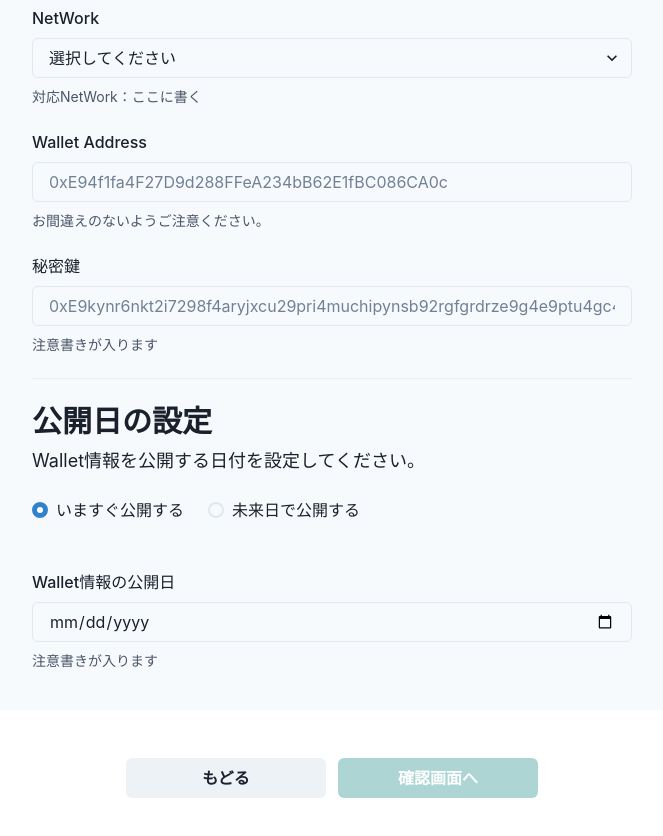
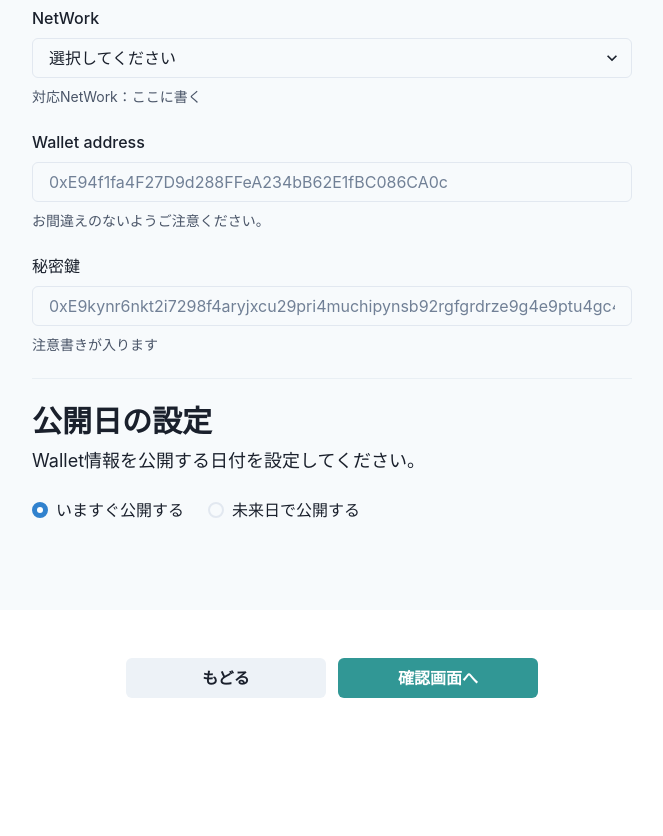
Before and after one commit to Youichi-Higa/wallet-gift, a React (Create React App) app: page /form in a window 1280 px wide. Shown: the part 260-1096 px from the top of the page, without its empty margins (308-971 px from the left). After the commit the page ends 998 px from the top, so only its background shows below. Built offline with nearby package versions, Linux system fonts and the light colour scheme.

Commit message:
React Hook Formでのデータ取得、バリデーション

```diff
--- a/package.json
+++ b/package.json
@@ -16,6 +16,7 @@
     "framer-motion": "^6.5.1",
     "react": "^18.2.0",
     "react-dom": "^18.2.0",
+    "react-hook-form": "^7.38.0",
     "react-icons": "^3.11.0",
     "react-router-dom": "^6.4.2",
     "react-scripts": "5.0.1",
--- a/src/App.tsx
+++ b/src/App.tsx
@@ -1,15 +1,15 @@
 import { BrowserRouter, Routes, Route } from 'react-router-dom';
 import { ChakraProvider, theme } from '@chakra-ui/react';
 import { Choice, Form, Top } from 'src/components/pages';
-import { path } from './const';
+import { paths } from './const';
 
 export const App = () => (
   <ChakraProvider theme={theme}>
     <BrowserRouter>
       <Routes>
-        <Route path={path.top} element={<Top />} />
-        <Route path={path.form} element={<Form />} />
-        <Route path={path.choice} element={<Choice />} />
+        <Route path={paths.top} element={<Top />} />
+        <Route path={paths.form} element={<Form />} />
+        <Route path={paths.choice} element={<Choice />} />
       </Routes>
     </BrowserRouter>
   </ChakraProvider>
--- a/src/components/buttons/GiveButton.tsx
+++ b/src/components/buttons/GiveButton.tsx
@@ -1,6 +1,6 @@
 import { Button } from '@chakra-ui/react';
 import { useNavigate } from 'react-router-dom';
-import { path } from 'src/const';
+import { paths } from 'src/const';
 
 type Props = {
   buttonText: string;
@@ -10,7 +10,7 @@ export const GiveButton = (props: Props) => {
   const { buttonText } = props;
 
   const navigate = useNavigate();
-  const goToForm = () => navigate(path.form);
+  const goToForm = () => navigate(paths.form);
 
   return (
     <Button
--- a/src/components/buttons/NextButton.tsx
+++ b/src/components/buttons/NextButton.tsx
@@ -2,14 +2,19 @@ import { Button } from '@chakra-ui/react';
 
 type Props = {
   buttonText: string;
-  onClick: () => void;
+  onClick?: () => void;
 };
 
 export const NextButton = (props: Props) => {
   const { buttonText, onClick } = props;
 
   return (
-    <Button colorScheme="teal" sx={{ width: '100%' }} onClick={onClick} isDisabled={true}>
+    <Button
+      type="submit"
+      colorScheme="teal"
+      sx={{ width: '100%' }}
+      onClick={onClick}
+    >
       {buttonText}
     </Button>
   );
--- a/src/components/buttons/PickUpButton.tsx
+++ b/src/components/buttons/PickUpButton.tsx
@@ -1,6 +1,6 @@
 import { Button } from '@chakra-ui/react';
 import { useNavigate } from 'react-router-dom';
-import { path } from 'src/const';
+import { paths } from 'src/const';
 
 type Props = {
   buttonText: string;
@@ -10,7 +10,7 @@ export const PickUpButton = (props: Props) => {
   const { buttonText } = props;
 
   const navigate = useNavigate();
-  const goToChoice = () => navigate(path.choice);
+  const goToChoice = () => navigate(paths.choice);
 
   return (
     <Button
--- a/src/components/pages/Form.tsx
+++ b/src/components/pages/Form.tsx
@@ -13,15 +13,52 @@ import {
   Select,
   Text,
 } from '@chakra-ui/react';
+import { useForm } from 'react-hook-form';
 import { BackButton, NextButton } from 'src/components/buttons';
 
+type FormValues = {
+  network: string;
+  walletAddress: string;
+  secretKey: string;
+  publicDate: string;
+  publicType: string;
+};
+
 export const Form = () => {
+  const {
+    handleSubmit,
+    register,
+    watch,
+    formState: { errors },
+  } = useForm<FormValues>();
+
+  // ネットワークの選択肢
+  const networks = [
+    'イーサリアム　メインネット',
+    'ゴレリ　テストネットワーク',
+    'セポリア　テストネットワーク',
+  ];
+
+  // 「未来日で公開する」が選択されているか(boolean)
+  const isFuture = watch('publicType') === 'future';
+
+  // 未来日が選択されているか(boolean)
+  const isFutureDate = (date: string) => new Date(date) > new Date();
+
+  // ボタン押下時の処理
+  const onSubmit = (values: FormValues) => {
+    console.log(values);
+  };
+
   return (
     <Box w="700px" mx="auto" py={10}>
+      {/* タイトル */}
       <Heading as="h1" size="xl" mb={12} noOfLines={1} textAlign="center">
         Walletをあげる
       </Heading>
 
+      <form onSubmit={handleSubmit(onSubmit)}>
+        {/* グレーのフォーム入力エリア */}
         <Box bg="gray.50" mb={12} borderRadius={10}>
           <Box py="40px" px="50px">
             <Heading as="h2" size="lg" mb={2} noOfLines={1}>
@@ -31,29 +68,54 @@ export const Form = () => {
               ご自身のWalletの情報をご入力ください
             </Text>
 
-          <FormControl mb={6}>
-            <FormLabel>NetWork</FormLabel>
-            <Select placeholder="選択してください">
-              <option value="1">イーサリアム　メインネット</option>
-              <option value="2">ゴレリ　テストネットワーク</option>
-              <option value="3">セポリア　テストネットワーク</option>
+            {/* ネットワーク入力欄 */}
+            <FormControl mb={6} isInvalid={typeof errors?.network?.message === 'string'}>
+              <FormLabel htmlFor="network">NetWork</FormLabel>
+              <Select
+                id="network"
+                {...register('network', {
+                  required: '必須です',
+                })}
+                placeholder="選択してください"
+              >
+                {networks.map((network) => (
+                  <option value={network}>{network}</option>
+                ))}
               </Select>
-            <FormHelperText>対応NetWork：ここに書く</FormHelperText>
+              <FormHelperText> 対応NetWork：ここに書く</FormHelperText>
+              <FormErrorMessage> {errors.network && errors.network.message}</FormErrorMessage>
             </FormControl>
 
-          <FormControl mb={6}>
-            <FormLabel>Wallet Address</FormLabel>
-            <Input type="text" placeholder="0xE94f1fa4F27D9d288FFeA234bB62E1fBC086CA0c" />
+            {/* ウォレットアドレス入力欄 */}
+            <FormControl mb={6} isInvalid={typeof errors?.walletAddress?.message === 'string'}>
+              <FormLabel htmlFor="walletAddress">Wallet address</FormLabel>
+              <Input
+                id="walletAddress"
+                type="text"
+                placeholder="0xE94f1fa4F27D9d288FFeA234bB62E1fBC086CA0c"
+                {...register('walletAddress', {
+                  required: '必須です',
+                })}
+              />
               <FormHelperText>お間違えのないようご注意ください。</FormHelperText>
+              <FormErrorMessage>
+                {errors.walletAddress && errors.walletAddress.message}
+              </FormErrorMessage>
             </FormControl>
 
-          <FormControl mb={6}>
-            <FormLabel>秘密鍵</FormLabel>
+            {/* 秘密鍵入力欄 */}
+            <FormControl mb={6} isInvalid={typeof errors?.secretKey?.message === 'string'}>
+              <FormLabel htmlFor="secretKey">秘密鍵</FormLabel>
               <Input
+                id="secretKey"
                 type="text"
                 placeholder="0xE9kynr6nkt2i7298f4aryjxcu29pri4muchipynsb92rgfgrdrze9g4e9ptu4gc4ep4f1fa4F27D9d288FFeA234bB62E1fBC086CA0c"
+                {...register('secretKey', {
+                  required: '必須です',
+                })}
               />
               <FormHelperText>注意書きが入ります</FormHelperText>
+              <FormErrorMessage>{errors.secretKey && errors.secretKey.message}</FormErrorMessage>
             </FormControl>
 
             <Divider mb={6} />
@@ -65,31 +127,55 @@ export const Form = () => {
               Wallet情報を公開する日付を設定してください。
             </Text>
 
+            {/* 公開時期の選択 */}
             <FormControl as="fieldset" mb={12}>
-            <RadioGroup defaultValue="1">
+              <RadioGroup defaultValue="now">
                 <HStack spacing="24px">
-                <Radio value="1">いますぐ公開する</Radio>
-                <Radio value="2">未来日で公開する</Radio>
+                  <Radio value="now" {...register('publicType')}>
+                    いますぐ公開する
+                  </Radio>
+                  <Radio value="future" {...register('publicType')}>
+                    未来日で公開する
+                  </Radio>
                 </HStack>
               </RadioGroup>
             </FormControl>
 
-          <FormControl>
-            <FormLabel>Wallet情報の公開日</FormLabel>
-            <Input size="md" type="date" />
+            {/* 未来日の設定 */}
+            {isFuture && (
+              <FormControl isInvalid={typeof errors?.publicDate?.message === 'string'}>
+                <FormLabel htmlFor="publicDate">Wallet情報の公開日</FormLabel>
+                <Input
+                  id="publicDate"
+                  type="date"
+                  size="md"
+                  {...register('publicDate', {
+                    required: '必須です',
+                    validate: {
+                      futureDate: (inputDate) =>
+                        isFutureDate(inputDate) || '明日以降で設定してください',
+                    },
+                  })}
+                />
                 <FormHelperText>注意書きが入ります</FormHelperText>
+                <FormErrorMessage>
+                  {errors.publicDate && errors.publicDate.message}
+                </FormErrorMessage>
               </FormControl>
+            )}
           </Box>
         </Box>
 
+        {/* ボタン */}
         <HStack spacing="12px" justify="center">
           <Box w="200px">
             <BackButton buttonText="もどる" onClick={() => console.log('もどる')} />
           </Box>
           <Box w="200px">
-          <NextButton buttonText="確認画面へ" onClick={() => console.log('次へ')} />
+            <NextButton buttonText="確認画面へ" />
           </Box>
         </HStack>
+      </form>
     </Box>
   );
 };
--- a/src/const/index.ts
+++ b/src/const/index.ts
@@ -1 +1 @@
-export * from "./path";
+export * from "./paths";
--- a/src/const/path.ts
+++ b/src/const/paths.ts
@@ -1,4 +1,4 @@
-export const path = {
+export const paths = {
   top: "/",
   form: "/form",
   choice: "/choice"
```
Also changed, not shown: 1 other file (tests, documents, lock files or other folders). Lines whose indentation alone changed are shown as unchanged.
